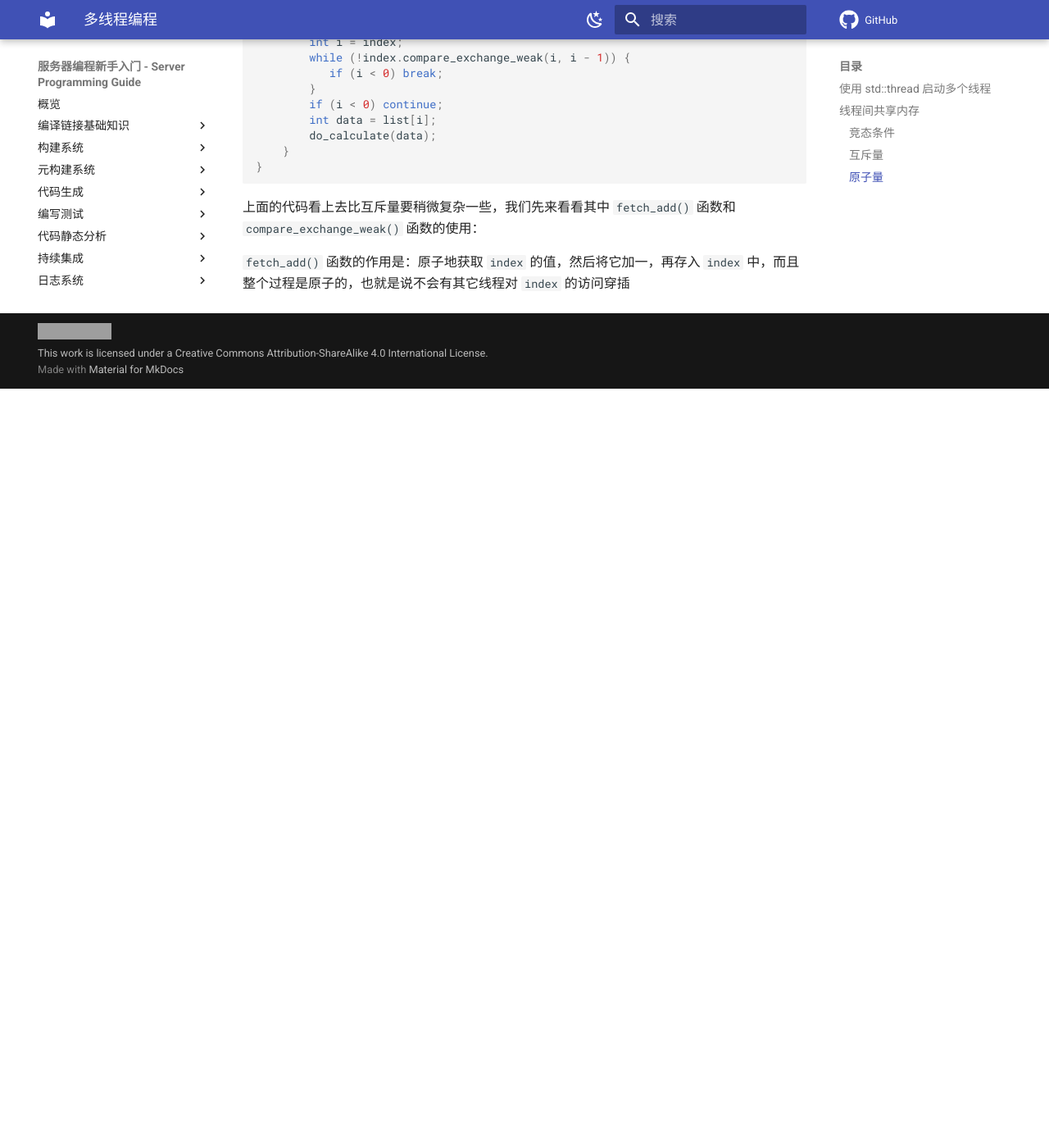
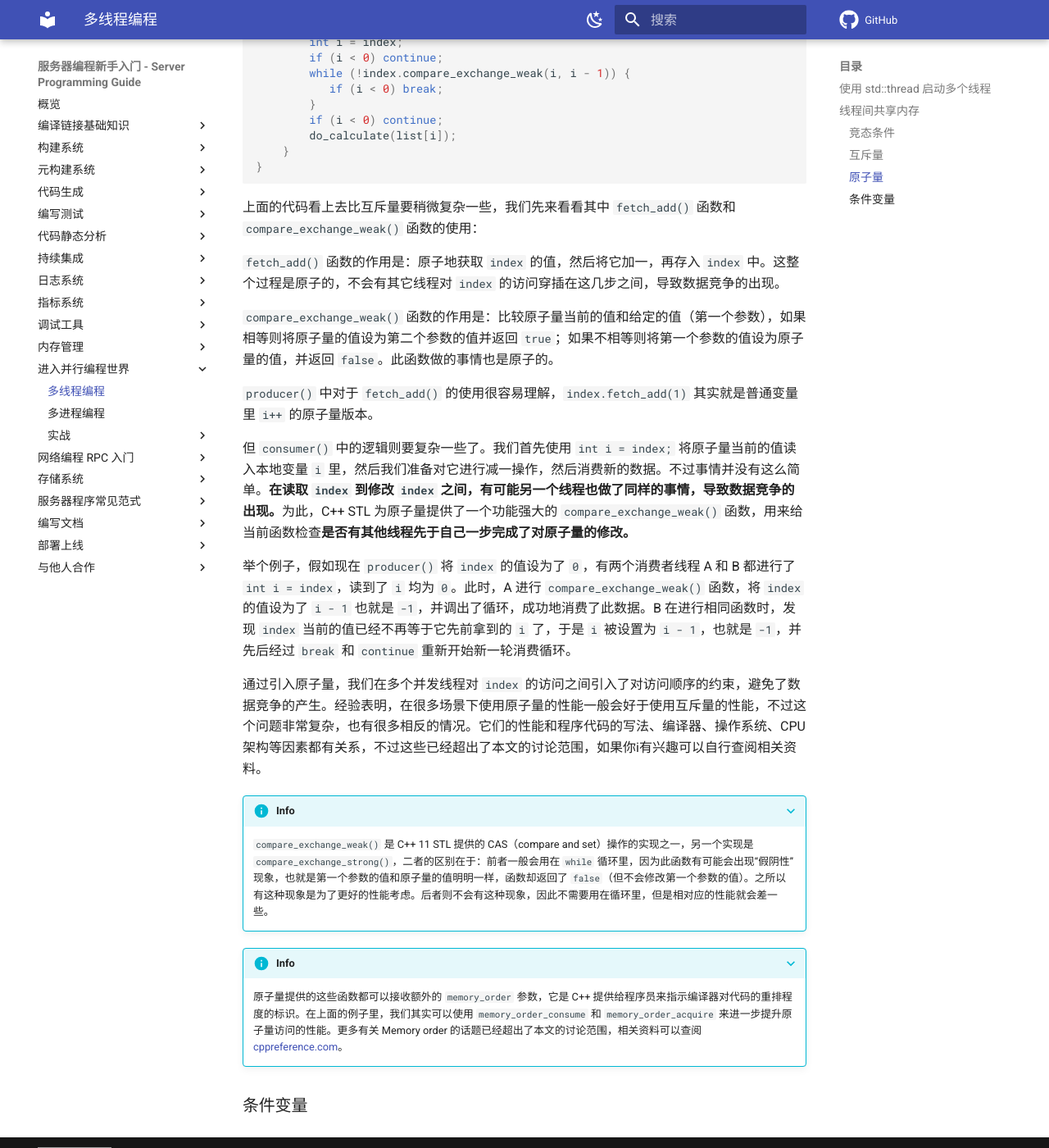
Before and after one commit to howardlau1999/server-programming-guide, an MkDocs documentation site: the page built from docs/parallel/multi-threading.md, in a window 1280 px wide and 1400 px high, scrolled down 6057 px. Shown: the whole window at 82% size. Built offline with MkDocs 1.6.1 and Material for MkDocs 9.7.7, drawn with Linux system fonts in a browser that asks for light colours; emoji names are drawn with the system emoji font; comment, search, counter and statistics services are not loaded; before the commit the page ends 6531 px from its top, so only the background shows below that; grey boxes are pictures that could not be loaded.

Commit message:
atomic finished

````diff
--- a/docs/parallel/multi-threading.md
+++ b/docs/parallel/multi-threading.md
@@ -247,16 +247,34 @@
     void consumer() {
         while (true) {
             int i = index;
+            if (i < 0) continue;
             while (!index.compare_exchange_weak(i, i - 1)) {
                if (i < 0) break;
             }
             if (i < 0) continue;
-            int data = list[i];
-            do_calculate(data);
+            do_calculate(list[i]);
         }
     }
     ```
 
 上面的代码看上去比互斥量要稍微复杂一些，我们先来看看其中 `fetch_add()` 函数和 `compare_exchange_weak()` 函数的使用：
 
-`fetch_add()` 函数的作用是：原子地获取 `index` 的值，然后将它加一，再存入 `index` 中，而且整个过程是原子的，也就是说不会有其它线程对 `index` 的访问穿插
+`fetch_add()` 函数的作用是：原子地获取 `index` 的值，然后将它加一，再存入 `index` 中。这整个过程是原子的，不会有其它线程对 `index` 的访问穿插在这几步之间，导致数据竞争的出现。
+
+`compare_exchange_weak()` 函数的作用是：比较原子量当前的值和给定的值（第一个参数），如果相等则将原子量的值设为第二个参数的值并返回 `true`；如果不相等则将第一个参数的值设为原子量的值，并返回 `false`。此函数做的事情也是原子的。
+
+`producer()` 中对于 `fetch_add()` 的使用很容易理解，`index.fetch_add(1)` 其实就是普通变量里 `i++` 的原子量版本。
+
+但 `consumer()` 中的逻辑则要复杂一些了。我们首先使用 `int i = index;` 将原子量当前的值读入本地变量 `i` 里，然后我们准备对它进行减一操作，然后消费新的数据。不过事情并没有这么简单。**在读取 `index` 到修改 `index` 之间，有可能另一个线程也做了同样的事情，导致数据竞争的出现。**为此，C++ STL 为原子量提供了一个功能强大的 `compare_exchange_weak()` 函数，用来给当前函数检查**是否有其他线程先于自己一步完成了对原子量的修改。**
+
+举个例子，假如现在 `producer()` 将 `index` 的值设为了 `0`，有两个消费者线程 A 和 B 都进行了 `int i = index`，读到了 `i` 均为 `0`。此时，A 进行 `compare_exchange_weak()` 函数，将 `index` 的值设为了 `i - 1` 也就是 `-1`，并调出了循环，成功地消费了此数据。B 在进行相同函数时，发现 `index` 当前的值已经不再等于它先前拿到的 `i` 了，于是 `i` 被设置为 `i - 1`，也就是 `-1`，并先后经过 `break` 和 `continue` 重新开始新一轮消费循环。
+
+通过引入原子量，我们在多个并发线程对 `index` 的访问之间引入了对访问顺序的约束，避免了数据竞争的产生。经验表明，在很多场景下使用原子量的性能一般会好于使用互斥量的性能，不过这个问题非常复杂，也有很多相反的情况。它们的性能和程序代码的写法、编译器、操作系统、CPU 架构等因素都有关系，不过这些已经超出了本文的讨论范围，如果你i有兴趣可以自行查阅相关资料。
+
+???+info
+    `compare_exchange_weak()` 是 C++ 11 STL 提供的 CAS（compare and set）操作的实现之一，另一个实现是 `compare_exchange_strong()`，二者的区别在于：前者一般会用在 `while` 循环里，因为此函数有可能会出现“假阴性”现象，也就是第一个参数的值和原子量的值明明一样，函数却返回了 `false`（但不会修改第一个参数的值）。之所以有这种现象是为了更好的性能考虑。后者则不会有这种现象，因此不需要用在循环里，但是相对应的性能就会差一些。
+
+???+info
+    原子量提供的这些函数都可以接收额外的 `memory_order` 参数，它是 C++ 提供给程序员来指示编译器对代码的重排程度的标识。在上面的例子里，我们其实可以使用 `memory_order_consume` 和 `memory_order_acquire` 来进一步提升原子量访问的性能。更多有关 Memory order 的话题已经超出了本文的讨论范围，相关资料可以查阅 [cppreference.com](http://www.cplusplus.com/reference/atomic/memory_order/)。
+
+### 条件变量
````
